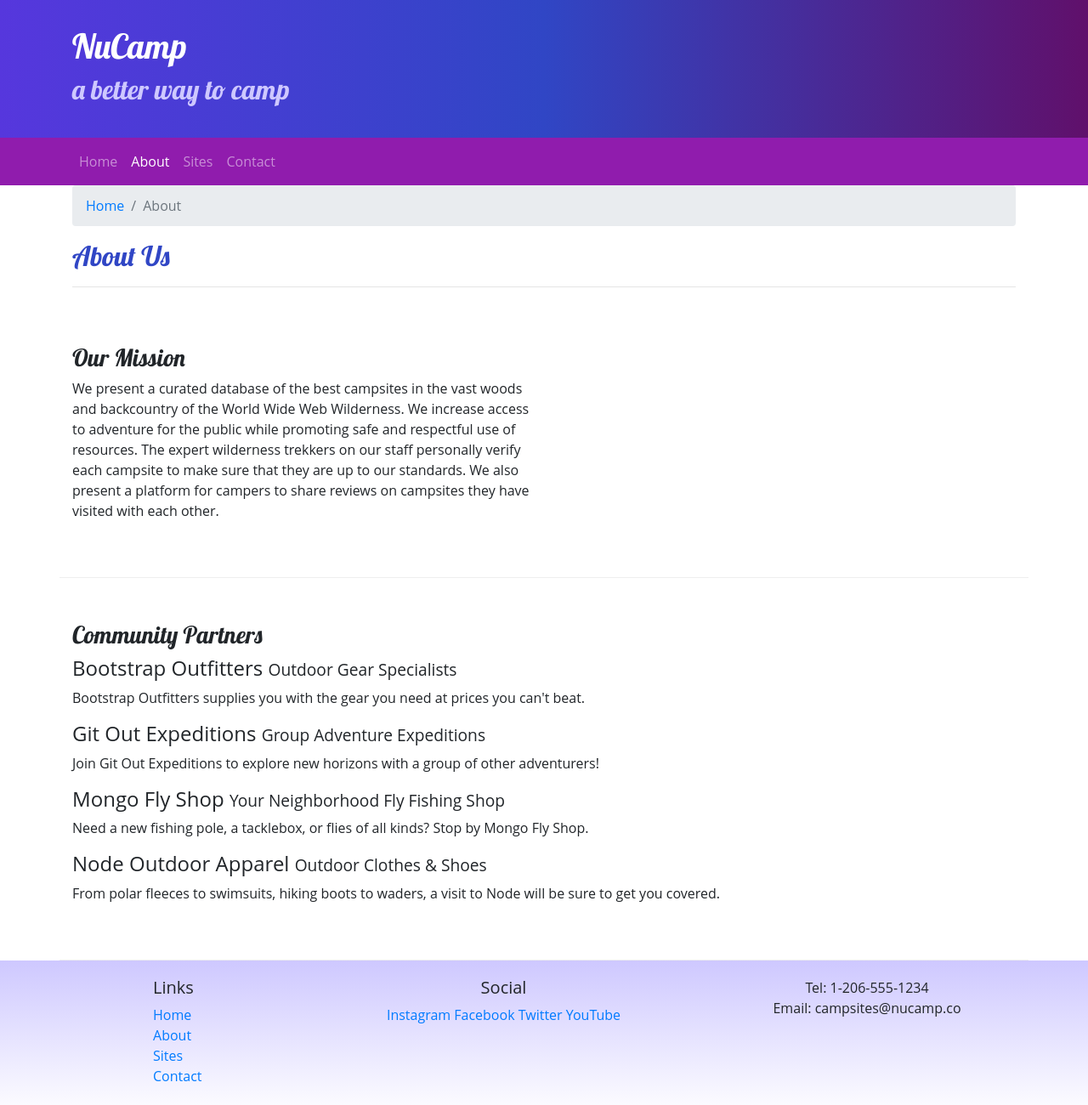
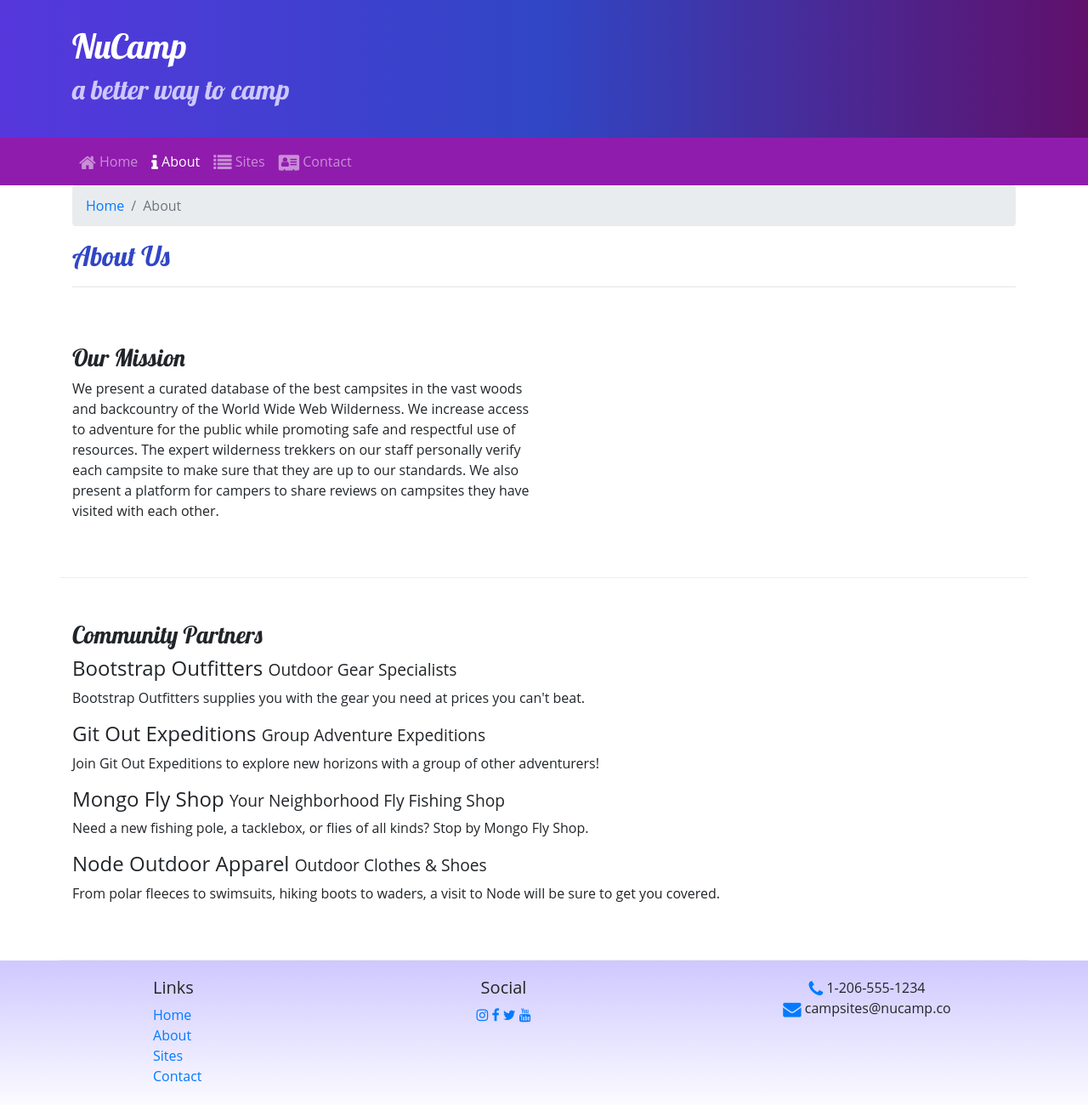
Before and after one commit to hblackmer/camping-app-bootstrap, a website: page aboutus.html in a window 1280 px wide. Shown: the whole page at 85% size. Drawn offline with nearby package versions, Linux system fonts and the light colour scheme.

Commit message:
Added icon fonts.

```diff
--- a/aboutus.html
+++ b/aboutus.html
@@ -15,6 +15,9 @@
 
     <!-- Bootstrap CSS -->
     <link rel="stylesheet" href="node_modules/bootstrap/dist/css/bootstrap.min.css" />
+
+    <!-- Font-Awesome CSS -->
+    <link rel="stylesheet" href="node_modules/font-awesome/css/font-awesome.min.css" />
 
     <!--- Custom CSS -->
     <link rel="stylesheet" href="css/style.css" />
@@ -41,10 +44,10 @@
             </button>
             <div class="collapse navbar-collapse" id="nucampNavbar">
                 <ul class="navbar-nav">
-                    <li class="nav-item"><a class="nav-link" href="index.html">Home</a></li>
-                    <li class="nav-item active"><a class="nav-link" href="#">About</a></li>
-                    <li class="nav-item"><a class="nav-link" href="#">Sites</a></li>
-                    <li class="nav-item"><a class="nav-link" href="#">Contact</a></li>
+                    <li class="nav-item"><a class="nav-link" href="index.html"><i class="fa fa-home fa-lg"></i> Home</a></li>
+                    <li class="nav-item active"><a class="nav-link" href="#"><i class="fa fa-info fa-lg"></i> About</a></li>
+                    <li class="nav-item"><a class="nav-link" href="#"><i class="fa fa-list fa-lg"></i> Sites</a></li>
+                    <li class="nav-item"><a class="nav-link" href="#"><i class="fa fa-address-card fa-lg"></i> Contact</a></li>
                 </ul>
             </div>
         </div>
@@ -100,14 +103,14 @@
                 </div>
                 <div class="col-6 col-sm-5 text-center">
                     <h5>Social</h5>
-                    <a href="http://instagram.com/">Instagram</a>
-                    <a href="http://facebook.com/">Facebook</a>
-                    <a href="http://twitter.com/">Twitter</a>
-                    <a href="http://youtube.com/">YouTube</a>
+                    <a href="http://instagram.com/"><i class="fa fa-instagram"></i></a>
+                    <a href="http://facebook.com/"><i class="fa fa-facebook"></i></a>
+                    <a href="http://twitter.com/"><i class="fa fa-twitter"></i></a>
+                    <a href="http://youtube.com/"><i class="fa fa-youtube"></i></a>
                 </div>
                 <div class="col-sm-4 text-center">
-                    Tel: 1-206-555-1234<br />
-                    Email: campsites@nucamp.co
+                    <i class="fa fa-phone fa-lg text-primary"></i> 1-206-555-1234<br />
+                    <i class="fa fa-envelope fa-lg text-primary"></i> campsites@nucamp.co
                 </div>
            </div>
         </div>
--- a/package.json
+++ b/package.json
@@ -7,7 +7,7 @@
     "lite": "lite-server",
     "start": "npm run lite",
     "test": "echo \"Error: no test specified\" && exit 1"
- },
+  },
   "author": "Helene Blackmer",
   "license": "ISC",
   "devDependencies": {
@@ -15,6 +15,7 @@
   },
   "dependencies": {
     "bootstrap": "^4.5.2",
+    "font-awesome": "^4.7.0",
     "jquery": "^3.5.1",
     "popper.js": "^1.16.1"
   }
```
Also changed, not shown: index.html (+13 -10 lines), 1 other file.
